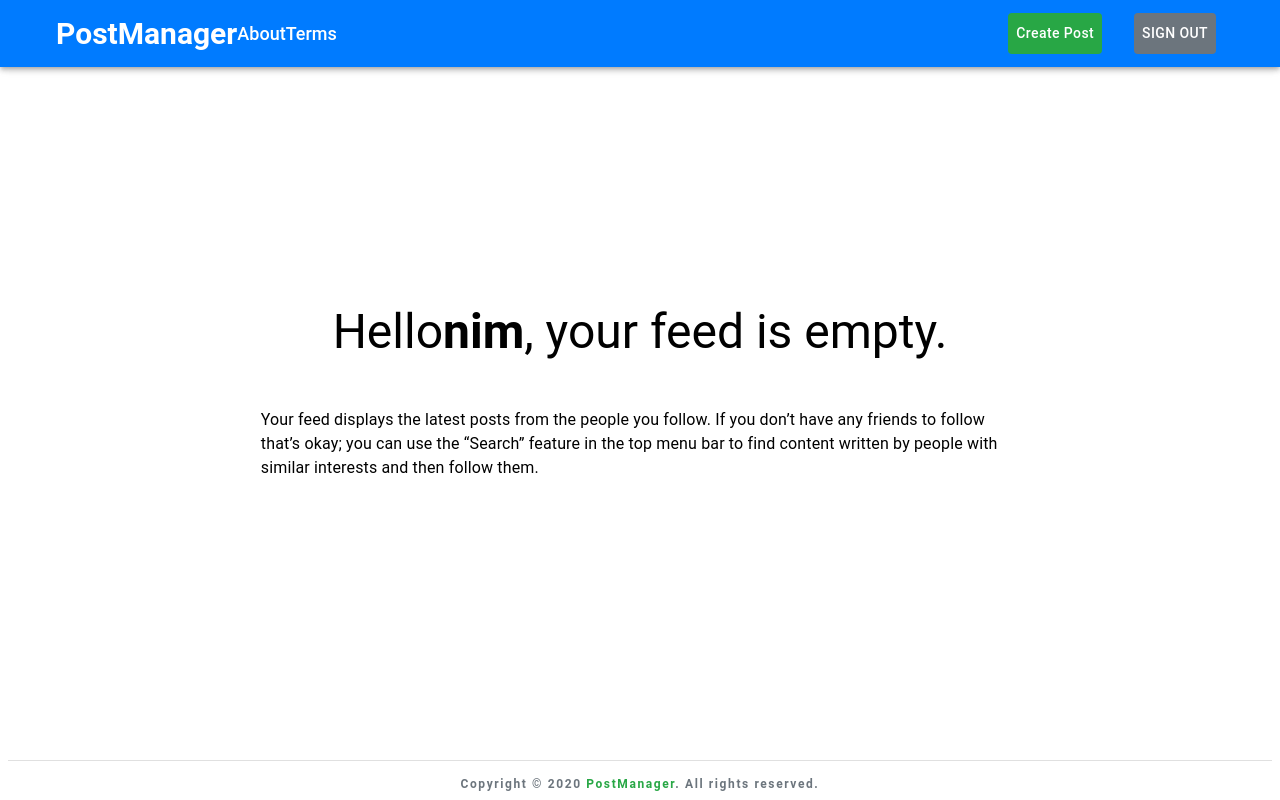
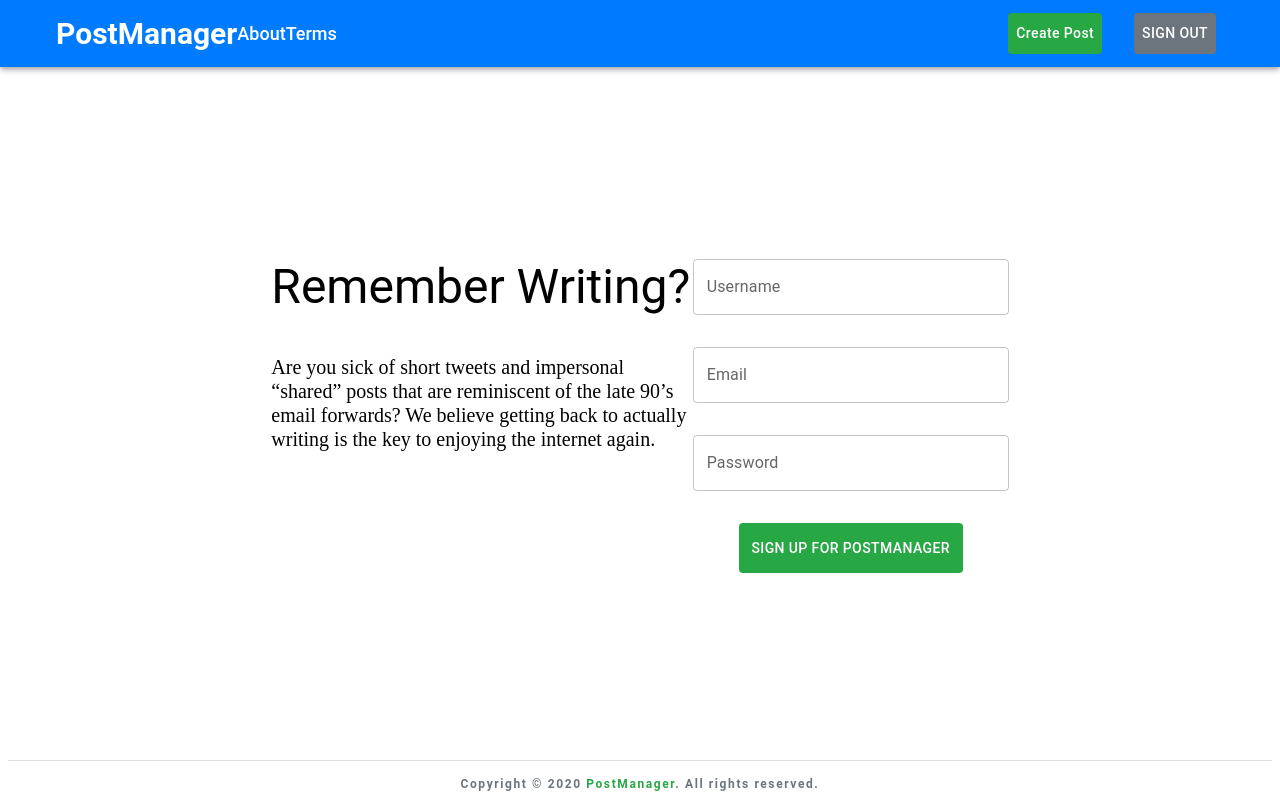
Before and after one commit to ShashikaVirajh/post-manager, a React (Create React App) app: page / in a window 1280 px wide. Built offline with nearby package versions, Linux system fonts and the light colour scheme.

Commit message:
sending request to BE for testing

```diff
--- a/package.json
+++ b/package.json
@@ -10,6 +10,7 @@
     "@testing-library/jest-dom": "^5.16.5",
     "@testing-library/react": "^13.4.0",
     "@testing-library/user-event": "^13.5.0",
+    "axios": "^0.27.2",
     "react": "^18.2.0",
     "react-dom": "^18.2.0",
     "react-router-dom": "6",
@@ -53,6 +54,7 @@
   },
   "devDependencies": {
     "@babel/preset-flow": "^7.18.6",
+    "@types/axios": "^0.14.0",
     "@types/jest": "^29.0.0",
     "@types/node": "^18.7.16",
     "@types/react": "^18.0.19",
--- a/src/pages/home-guest/home-guest.page.tsx
+++ b/src/pages/home-guest/home-guest.page.tsx
@@ -1,7 +1,22 @@
 import { Box, Button, Grid, TextField, Typography } from '@mui/material';
 import { PageContainor } from 'components/container/page.container.component';
+import Axios from 'axios';
 
-export const HomeGuest = (): JSX.Element => (
+export const HomeGuest = (): JSX.Element => {
+  const handleSubmit = async (e: React.SyntheticEvent): Promise<void> => {
+    e.preventDefault();
+    try {
+      await Axios.post('http://localhost:8080/register', {
+        username: 'test',
+        email: 'test@gmail.com',
+        password: '12wnmikjhdlo',
+      });
+    } catch (error) {
+      // console.log(error);
+    }
+  };
+
+  return (
     <PageContainor title="Welcome!">
       <Grid container justifyContent="center">
         <Grid item xs={4}>
@@ -14,11 +29,12 @@ export const HomeGuest = (): JSX.Element => (
         </Grid>
 
         <Grid item xs={3}>
-        <form>
+          <form onSubmit={handleSubmit}>
             <Box>
               <TextField
                 fullWidth
                 id="username-register"
+                name="username"
                 label="Username"
                 style={styles.textFieldContainer}
               />
@@ -28,6 +44,7 @@ export const HomeGuest = (): JSX.Element => (
               <TextField
                 fullWidth
                 id="email-register"
+                name="email"
                 label="Email"
                 style={styles.textFieldContainer}
               />
@@ -37,6 +54,7 @@ export const HomeGuest = (): JSX.Element => (
               <TextField
                 fullWidth
                 id="password-register"
+                name="password"
                 label="Password"
                 type="password"
                 style={styles.textFieldContainer}
@@ -53,6 +71,7 @@ export const HomeGuest = (): JSX.Element => (
       </Grid>
     </PageContainor>
   );
+};
 
 const styles = {
   textFieldContainer: {
--- a/src/routes/Routes.tsx
+++ b/src/routes/Routes.tsx
@@ -11,7 +11,7 @@ import { COMMON_ROUTES, POST_ROUTES, PROFILE_ROUTES } from 'enums/routes.enums';
 import { HomeGuest } from 'pages/home-guest/home-guest.page';
 
 const Routers = (): JSX.Element => {
-  const loggedIn = true;
+  const loggedIn = false;
   return (
     <BrowserRouter>
       <Routes>
```
Also changed, not shown: 1 other file (tests, documents, lock files or other folders). Lines whose indentation alone changed are shown as unchanged.
